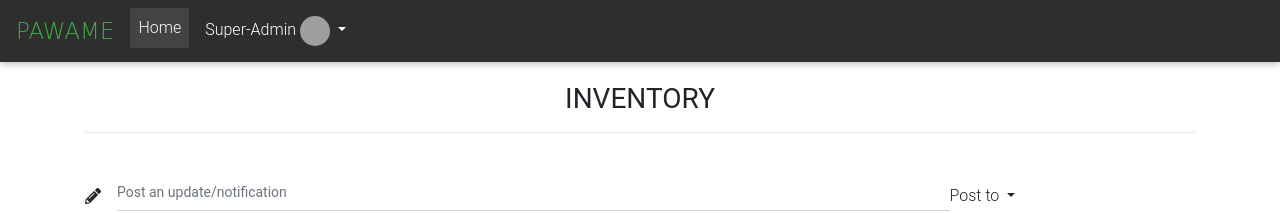
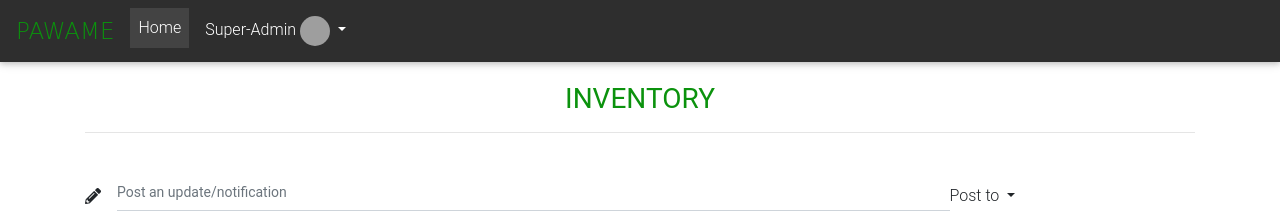
Before and after one commit to shadow-walker101/comm, a Django app: page /inventory in a window 1280 px wide. Shown: the top 213 px of the page. Run offline with Django 3.2, Linux system fonts and the light colour scheme; some libraries are stand-ins or nearby versions; some web fonts are replaced; grey boxes are pictures that could not be loaded.

Commit message:
Change the color styling for the page heading

```diff
--- a/static/css/main.css
+++ b/static/css/main.css
@@ -43,3 +43,7 @@
 #purpose{
   padding-top: 10px;
 }
+
+.textgrn{
+  color: #0B920D;
+}
--- a/templates/finance.html
+++ b/templates/finance.html
@@ -3,7 +3,7 @@
 {% block content %}
 
 <div class="container">
-    <h3 class="text-center font-weight-bolder pt-3 pb-3">
+    <h3 class="text-center font-weight-bolder pt-3 pb-3 style="color: #0B920D;">
       FINANCE<hr>
     </h3>
 
--- a/templates/human_resource.html
+++ b/templates/human_resource.html
@@ -3,7 +3,7 @@
 {% block content %}
 
 <div class="container">
-    <h3 class="text-center font-weight-bolder pt-3 pb-3">
+    <h3 class="text-center font-weight-bolder pt-3 pb-3" style="color: #0B920D;">
       HUMAN RESOURCE<hr>
     </h3>
 
--- a/templates/information_technology.html
+++ b/templates/information_technology.html
@@ -3,7 +3,7 @@
 {% block content %}
 
 <div class="container">
-    <h3 class="text-center font-weight-bolder pt-3 pb-3">
+    <h3 class="text-center font-weight-bolder pt-3 pb-3" style="color: #0B920D;">
       INFORMATION TECHNOLOGY<hr>
     </h3>
 
--- a/templates/inventory.html
+++ b/templates/inventory.html
@@ -3,7 +3,7 @@
 {% block content %}
 
 <div class="container">
-    <h3 class="text-center font-weight-bolder pt-3 pb-3">
+    <h3 class="text-center font-weight-bolder pt-3 pb-3" style="color: #0B920D;">
       INVENTORY<hr>
     </h3>
 
--- a/templates/login.html
+++ b/templates/login.html
@@ -50,7 +50,7 @@
                     <label for="materialLoginFormPassword">Password</label>
                 </div>
 
-                <button type="button" class="btn btn-green btn-rounded">Log in</button>
+                <button type="button" class="btn btn-green btn-animate">Log in</button>
 
 
             </form>
--- a/templates/marketing.html
+++ b/templates/marketing.html
@@ -3,7 +3,7 @@
 {% block content %}
 
 <div class="container">
-    <h3 class="text-center font-weight-bolder pt-3 pb-3">
+    <h3 class="text-center font-weight-bolder pt-3 pb-3" style="color: #0B920D;">
       MARKETING <hr>
     </h3>
 
--- a/templates/navbar.html
+++ b/templates/navbar.html
@@ -1,7 +1,7 @@
 <!--Navbar -->
 
 <nav class="mb-1 navbar sticky-top navbar-expand-lg navbar-dark elegant-color lighten-2">
-  <a class="navbar-brand pawame" href="/" style="color: #42a949;">PAWAME</a>
+  <a class="navbar-brand pawame" href="/" style="color: #0B920D;">PAWAME</a>
   <button class="navbar-toggler" type="button" data-toggle="collapse" data-target="#navbarSupportedContent-555"
     aria-controls="navbarSupportedContent-555" aria-expanded="false" aria-label="Toggle navigation">
     <span class="navbar-toggler-icon"></span>
--- a/templates/updates.html
+++ b/templates/updates.html
@@ -3,7 +3,7 @@
 {% block content %}
 
 <div class="container">
-  <h3 class="text-center font-weight-bolder pt-3 pb-3">
+  <h3 class="text-center font-weight-bolder pt-3 pb-3 " style="color: #0B920D;">
     General Updates
   </h3>
   <hr>
```
Also changed, not shown: requirements.txt (+15 -6 lines).
